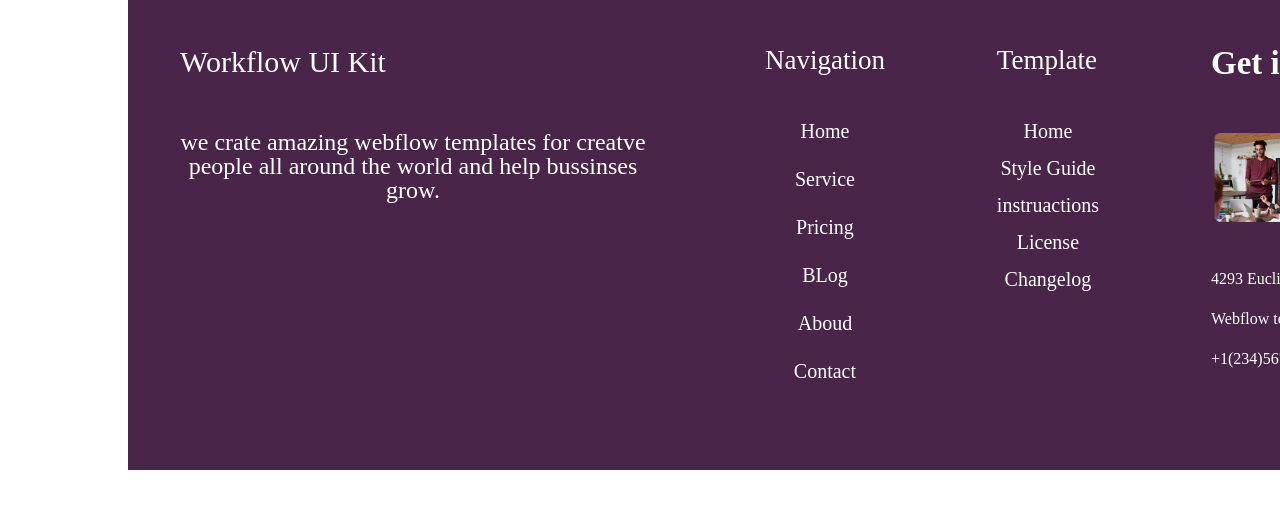
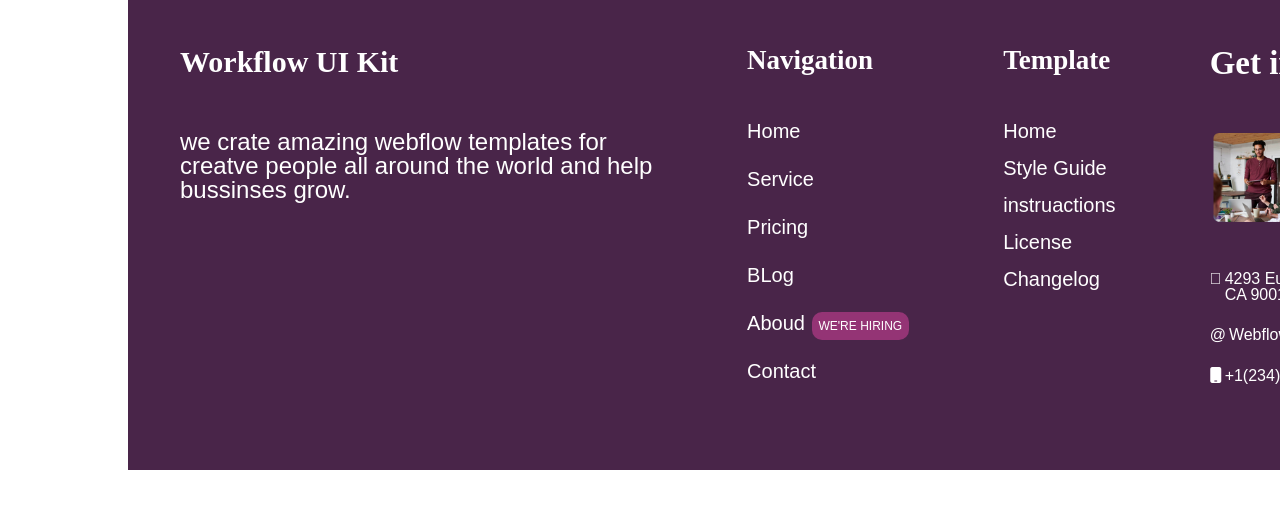
Before and after one commit to RaadBE/Pixel-Perfect, a plain HTML site: page comp/index.html in a window 1280 px wide. Shown: the top 508 px of the page. Drawn offline with Linux system fonts and the light colour scheme.

Commit message:
added new fonts and changed the sizes

```diff
--- a/comp/assests/sass/style.scss
+++ b/comp/assests/sass/style.scss
@@ -49,13 +49,14 @@ body{
 	margin: 0 auto;
 }
 footer {
+	font-family: sans-serif;
 	width: 1474px;
 	height: 470px;
 	background-color: #492549;
 	display: inline-flex;
 	color: white;
 	list-style: none;
-	// text-align: center;
+
 	justify-content: space-between;
 	padding-top: 47px;
 
@@ -66,11 +67,12 @@ footer {
 }.first-col {
 	flex-basis: 525px;
 }.first-col p {
-	text-align: center;
+	text-align: left;
 	font-size: 24px;
-	padding-left: 45px;
+	padding-left: 52px;
 }.second-col li {
 	padding-bottom: 28px;
+	text-align: left;
     font-size: 20px;
 }.second-col{
 	padding-bottom: 50px;
@@ -94,4 +96,18 @@ padding-bottom: 50px;
 }.third-col li {
 	padding-bottom: 17px;
     font-size: 20px;
+    text-align: left;
+}i {
+	padding-right: 3px;
+
+}h2,h1,h3 {
+	font-family: serif;
+	font-weight: 700;
+	font-size: 30px;
+}em {
+	background-color: #943475;
+    border-radius: 10px;
+    margin-left: 1px;
+    padding: 7px;
+    font-size: 12px;
 }
--- a/comp/index.html
+++ b/comp/index.html
@@ -4,6 +4,7 @@
 	<meta charset="utf-8">
 	<meta name="viewport" content="width=device-width, initial-scale=1">
 	<link rel="stylesheet" type="text/css" href="assests/css/style.css">
+	<link rel="stylesheet" href="https://cdnjs.cloudflare.com/ajax/libs/font-awesome/6.4.0/css/all.min.css" integrity="sha512-iecdLmaskl7CVkqkXNQ/ZH/XLlvWZOJyj7Yy7tcenmpD1ypASozpmT/E0iPtmFIB46ZmdtAc9eNBvH0H/ZpiBw==" crossorigin="anonymous" referrerpolicy="no-referrer" />
 	<title>complex.04.png</title>
 </head>
 <body>
@@ -19,7 +20,7 @@
 				<a href=""><li>Service</li></a>
 				<a href=""><li>Pricing</li></a>
 				<a href=""><li>BLog</li></a>
-				<a href=""><li>Aboud</li></a>
+				<a href=""><li>Aboud <em>WE'RE HIRING</em></li></a>
 				<a href=""><li>Contact</li></a>
 			</ul>
 		</div>
@@ -40,10 +41,11 @@
 				<img src="assests/img/3.png">
 				<img src="assests/img/4.png">
 			</div>
-			<p>4293 Euclid Avenue,Los Angeles
+
+			<p style="display: flex;" ><i  class="fa-light fa-location-dot"></i>4293 Euclid Avenue,Los Angeles,<br>
 			CA 900112</p>
-			<p>Webflow template.com</p>
-			<p>+1(234)567-08-91</p>
+			<p><i class="fa-light fa-at"></i>Webflow template.com</p>
+			<p><i class="fa-sharp fa-solid fa-mobile"></i>+1(234)567-08-91</p>
 		</div>
 	</footer>
 </body>
```
Also changed, not shown: comp/assests/css/style.css, 1 other file.
